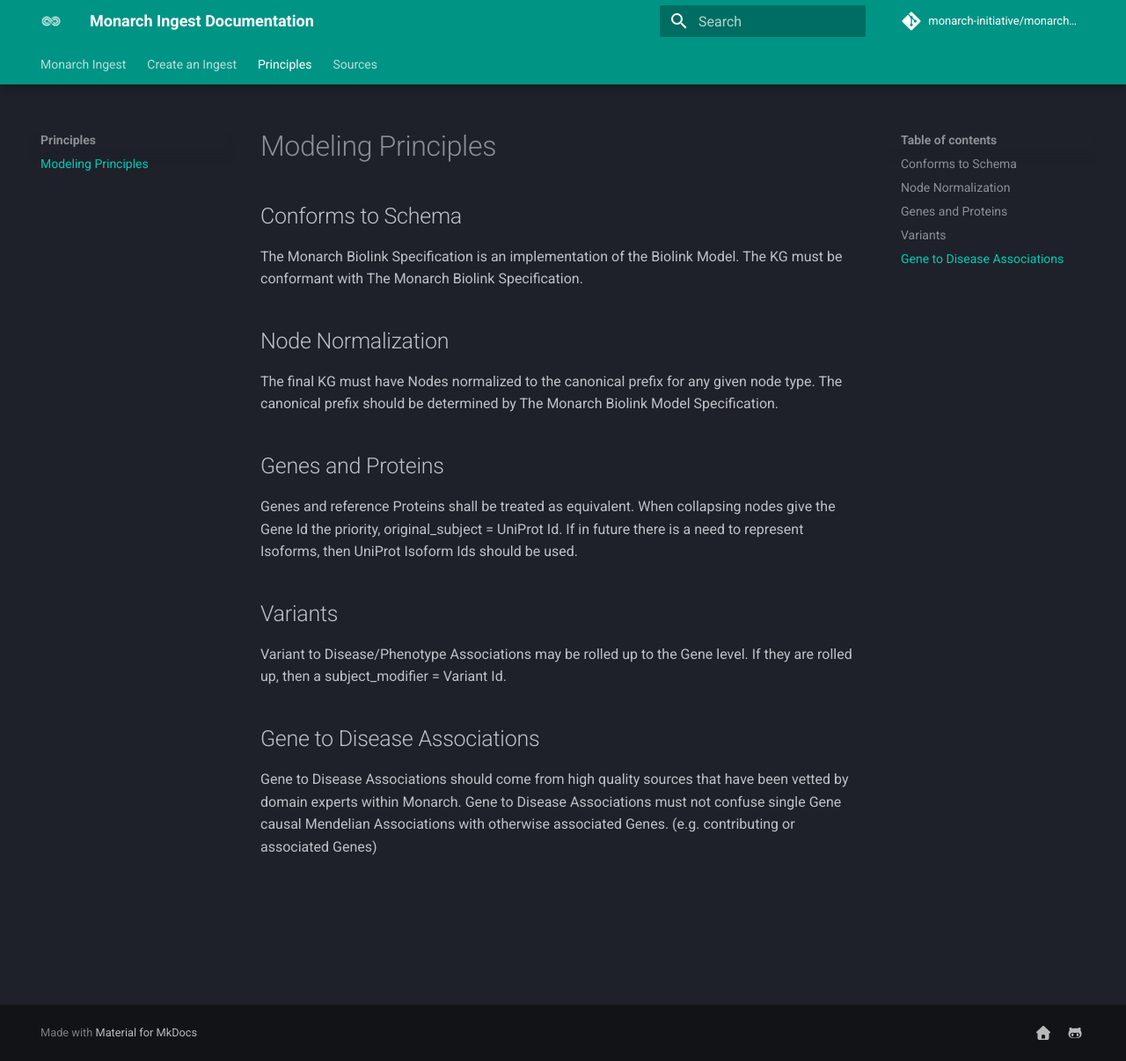
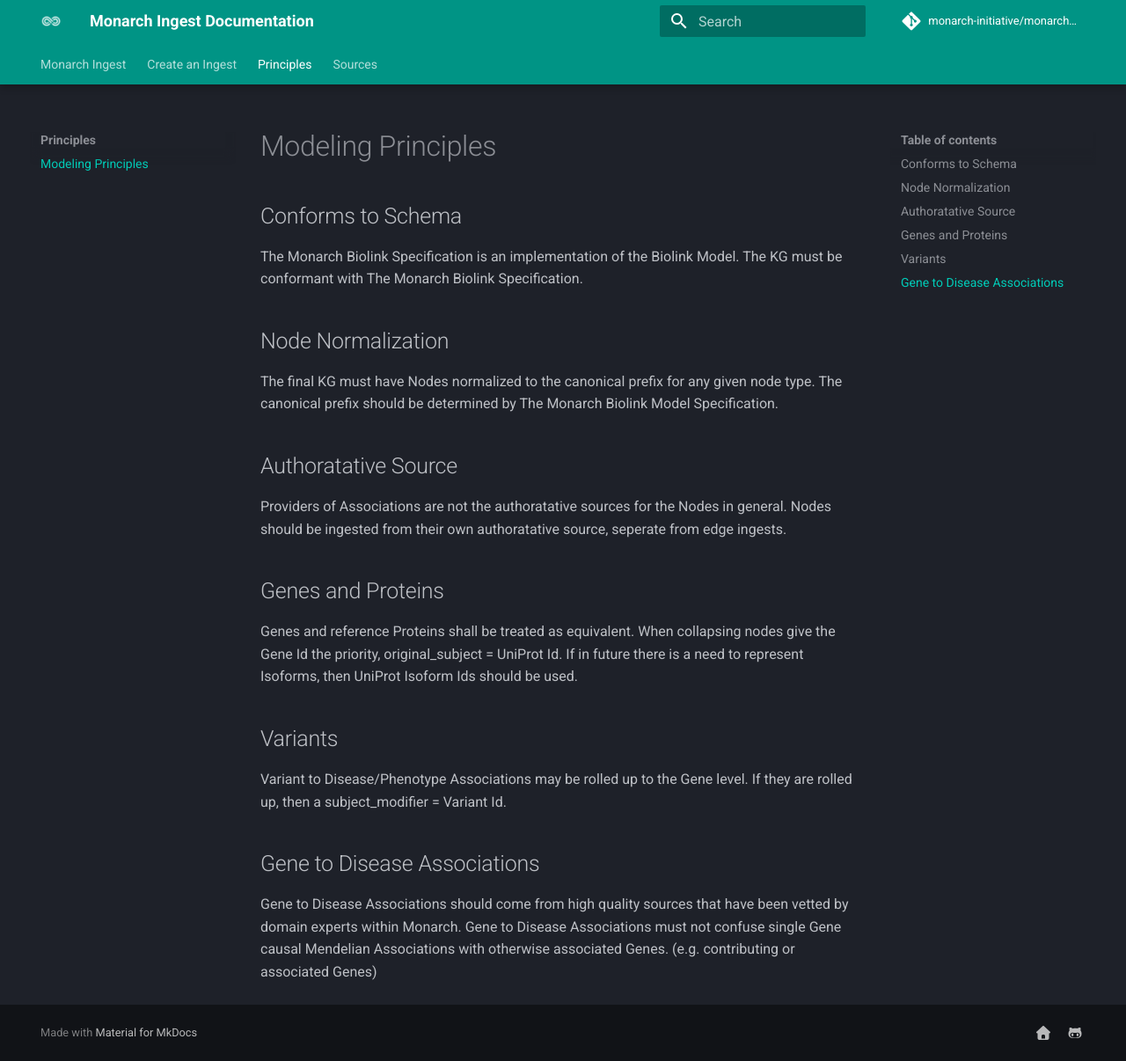
Before and after one commit to monarch-initiative/monarch-ingest, an MkDocs documentation site: the page built from docs/Principles/modeling-principles.md, in a window 1280 px wide and 1206 px high. Shown: the whole window at 88% size. Built offline with MkDocs 1.6.1 and Material for MkDocs 9.7.7, drawn with Linux system fonts in a browser that asks for light colours; comment, search, counter and statistics services are not loaded.

Commit message:
added Authorative Source section to principles markdown

```diff
--- a/docs/Principles/modeling-principles.md
+++ b/docs/Principles/modeling-principles.md
@@ -7,6 +7,10 @@ The KG must be conformant with The Monarch Biolink Specification.
 ## Node Normalization
 The final KG must have Nodes normalized to the canonical prefix for any given node type.
 The canonical prefix should be determined by The Monarch Biolink Model Specification.
+
+## Authoratative Source
+Providers of Associations are not the authoratative sources for the Nodes in general. Nodes should be ingested from their
+own authoratative source, seperate from edge ingests.
 
 ## Genes and Proteins
 Genes and reference Proteins shall be treated as equivalent.
```
